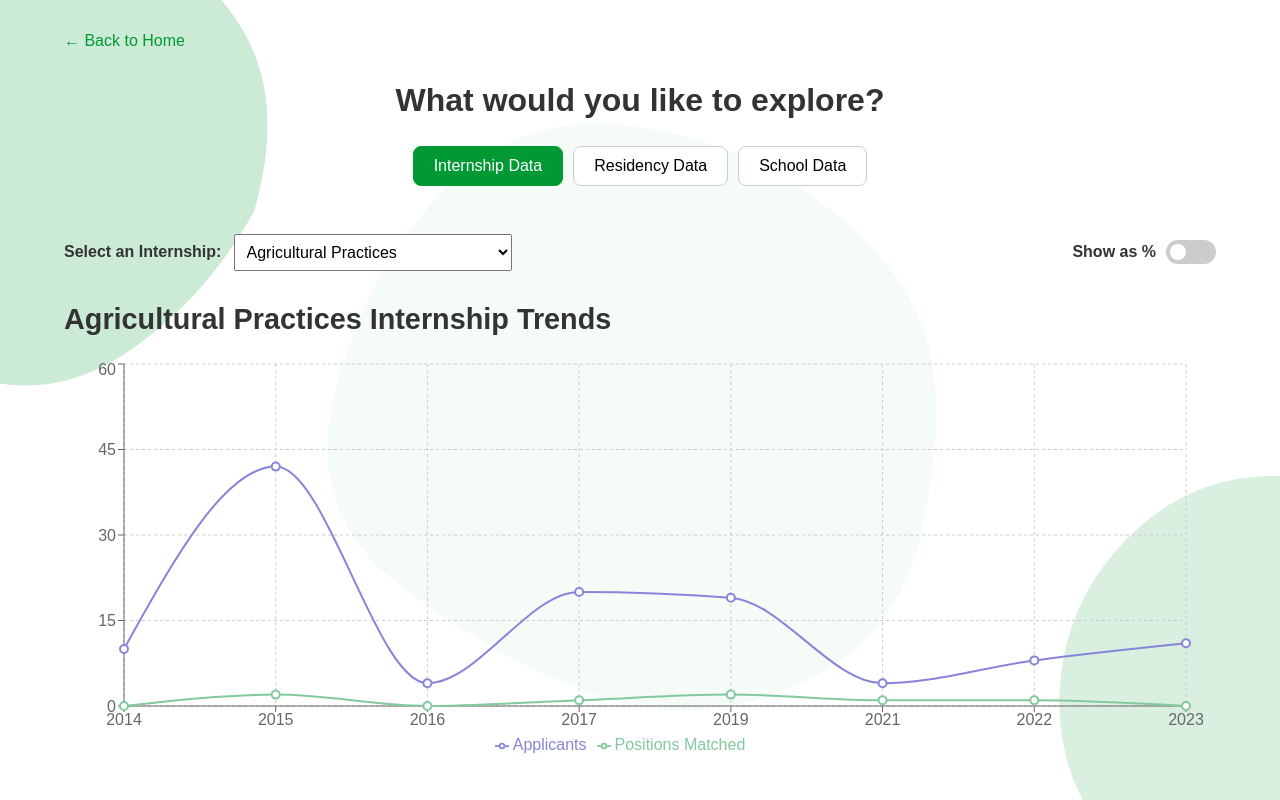
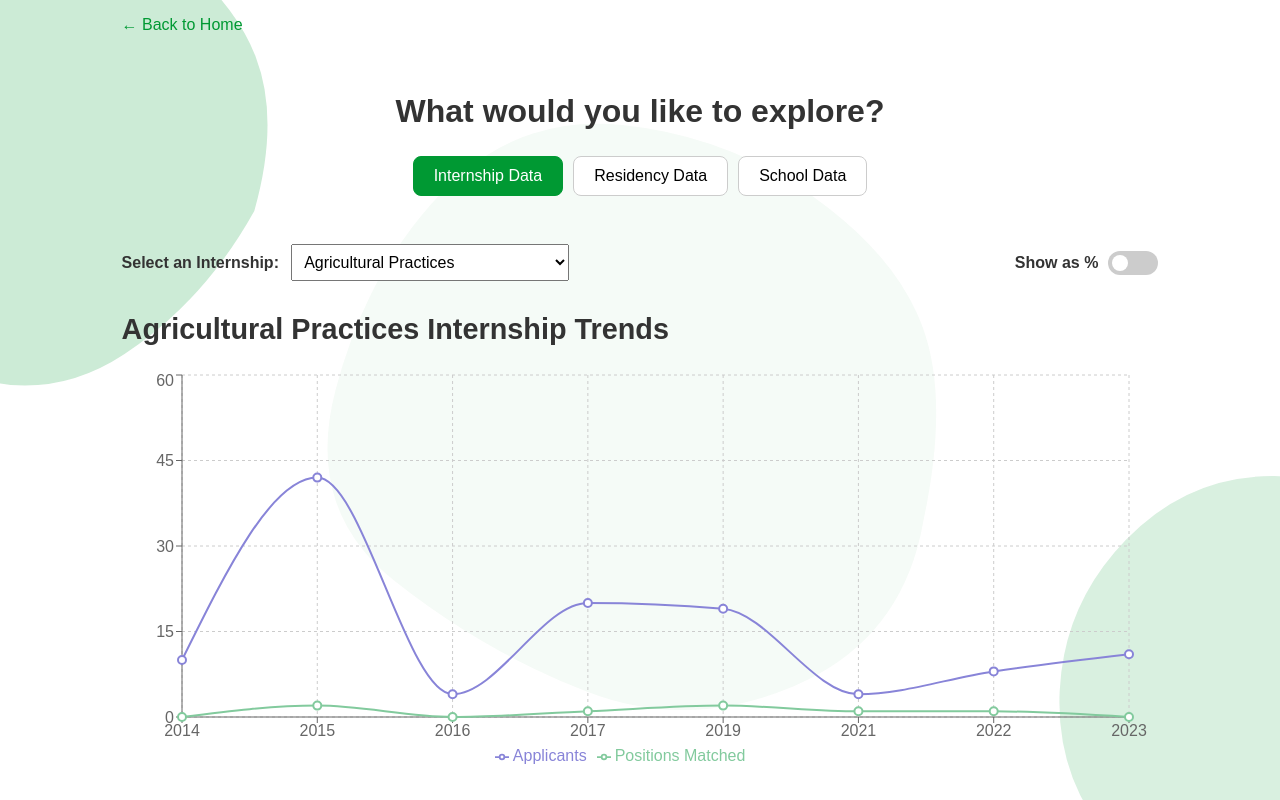
Before and after one commit to JyotP28/vetmatchdata, a Next.js app: page /explore in a window 1280 px wide. Shown: the top 800 px of the page. Built offline with nearby package versions, Linux system fonts and the light colour scheme.

Commit message:
Fix: buttons on explore page

```diff
--- a/pages/explore.js
+++ b/pages/explore.js
@@ -9,9 +9,11 @@ import SchoolView from '../components/SchoolView';
 import InternshipView from '../components/InternshipView';
 import ResidencyView from '../components/ResidencyView';
 
+// Styling for our filter buttons
 const buttonStyle = { padding: '10px 20px', fontSize: '1rem', border: '1px solid #ccc', borderRadius: '8px', backgroundColor: 'white', cursor: 'pointer', margin: '0' };
 const activeButtonStyle = { ...buttonStyle, backgroundColor: '#009933', color: 'white', borderColor: '#009933' };
 
+// Animation for the view switching (tabs)
 const viewVariants = {
   hidden: { opacity: 0, y: 20 },
   enter: { opacity: 1, y: 0 },
@@ -22,15 +24,26 @@ export default function ExplorePage({ annualData, schoolData, specialtyData }) {
   const [view, setView] = useState('internship');
 
   return (
-    <div style={{ fontFamily: 'sans-serif', padding: '2rem 5%' }}>
+    // This main container is a regular div
+    <div
+      style={{
+        fontFamily: 'sans-serif',
+        padding: 'calc(1rem + env(safe-area-inset-top)) 5% 2rem 5%'
+      }}
+    >
       <Head>
         <title>Explore the Data | VetMatchData</title>
       </Head>
-      <Link href="/" style={{ color: '#009933', textDecoration: 'none', display: 'block', marginBottom: '2rem' }}>
+
+      {/* This is the container for the top link */}
+      <div style={{ padding: '0 5% 0 5%' }}>
+        <Link href="/" style={{ color: '#009933', textDecoration: 'none', display: 'inline-block', marginBottom: '2rem' }}>
           &larr; Back to Home
         </Link>
+      </div>
 
-      <div style={{ textAlign: 'center', marginBottom: '3rem' }}>
+      {/* This is the container for the filter buttons */}
+      <div style={{ textAlign: 'center', marginBottom: '3rem', padding: '0 5%' }}>
         <h2 style={{ fontSize: '2rem', fontWeight: 600 }}>What would you like to explore?</h2>
         <div style={{ display: 'flex', justifyContent: 'center', flexWrap: 'wrap', gap: '10px' }}>
           <button style={view === 'internship' ? activeButtonStyle : buttonStyle} onClick={() => setView('internship')}>
@@ -45,6 +58,8 @@ export default function ExplorePage({ annualData, schoolData, specialtyData }) {
         </div>
       </div>
 
+      {/* This is the container for the animated chart views */}
+      <div style={{ padding: '0 5% 2rem 5%' }}>
         <AnimatePresence mode="wait">
           <motion.div
             key={view}
@@ -59,6 +74,7 @@ export default function ExplorePage({ annualData, schoolData, specialtyData }) {
             {view === 'school' && <SchoolView schoolData={schoolData} annualData={annualData} />}
           </motion.div>
         </AnimatePresence>
+      </div>
     </div>
   );
 }
```
Also changed, not shown: pages/index.js (+16 -8 lines). Lines whose indentation alone changed are shown as unchanged.
